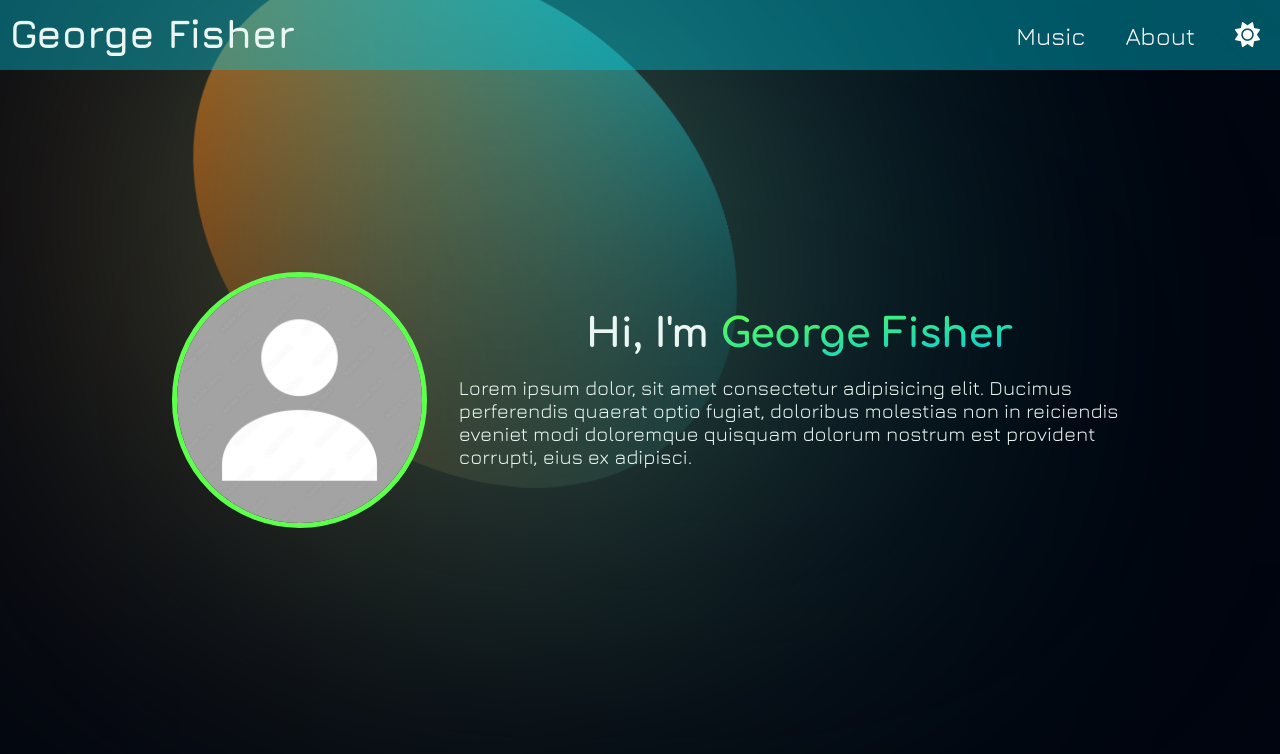
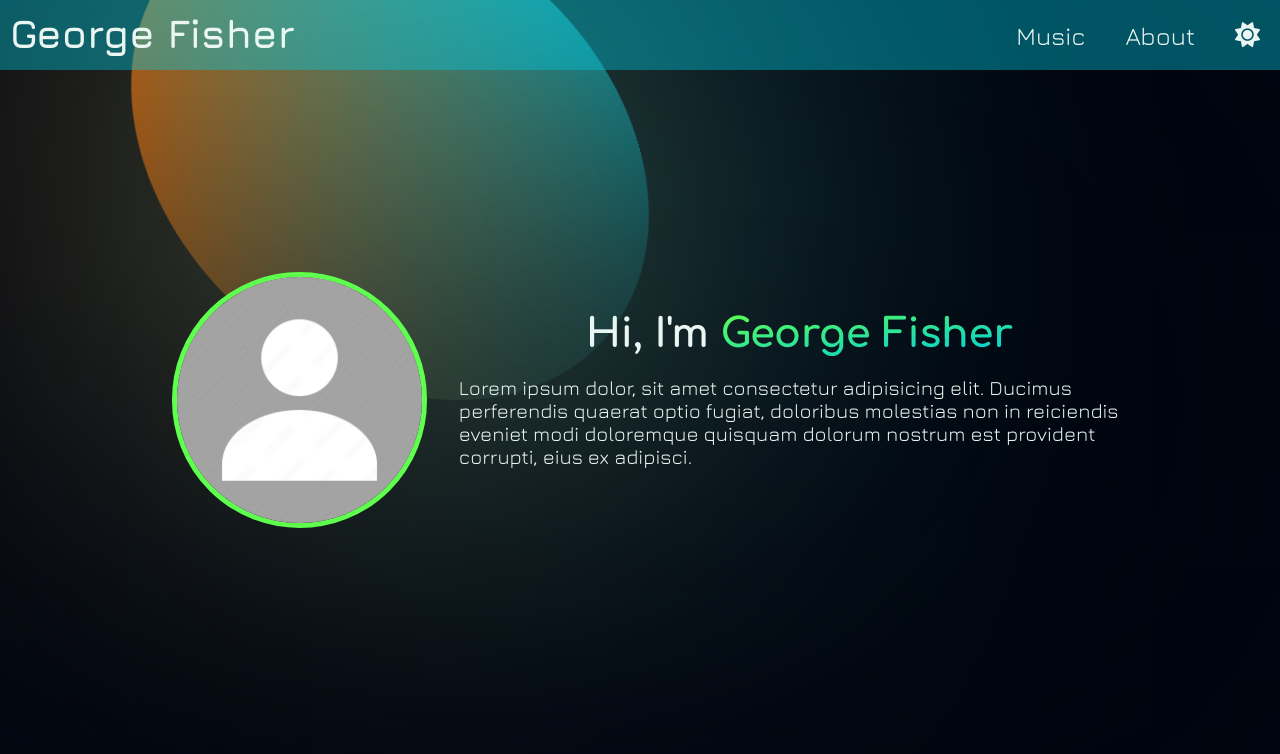
Before and after one commit to lucascapistrant/g-fisher-music-website, a Vue app: page / in a window 1280 px wide. Shown: the top 754 px of the page. Built offline with nearby package versions, Linux system fonts and the light colour scheme.

Commit message:
mouse effect is removed when in light mode

```diff
--- a/src/App.vue
+++ b/src/App.vue
@@ -1,8 +1,8 @@
 <template>
   <div class="container">
-    <div id="mouse-effect" v-if="isDisplay"></div>
+    <div id="mouse-effect" v-show="isDisplay"></div>
     <div id="blur"></div>
-    <NavBar/>
+    <NavBar @changeColorMode="removeBlur" />
     <Info/>
     <router-view></router-view>
   </div>
@@ -42,6 +42,9 @@ export default {
         left: `${clientX}px`,
         top: `${clientY}px`
       }, {duration: 4000, fill: "forwards"})
+    },
+    removeBlur() {
+      this.isDisplay = !this.isDisplay;
     }
   }
 }
@@ -49,8 +52,8 @@ export default {
 
 <style scoped>
 #mouse-effect {
-  height: 350px;
-  width: 350px;
+  height: 500px;
+  width: 500px;
   position: fixed;
   border-radius: 50%;
   background: linear-gradient(
--- a/src/assets/styles/global.css
+++ b/src/assets/styles/global.css
@@ -91,12 +91,12 @@ a {
 /* animations */
 @keyframes glob {
   0% {
-    transform: translate(-50%, -50%) rotate(0deg) scale(1) skew(0deg);
+    transform: translate(-50%, -50%) rotate(0deg) skew(0deg);
   }
   50% {
-    transform: translate(-50%, -50%) rotate(180deg) scale(1.5) skew(15deg);
+    transform: translate(-50%, -50%) rotate(180deg) skew(15deg);
   }
   100% {
-    transform: translate(-50%, -50%) rotate(360deg) scale(1) skew(0deg);
+    transform: translate(-50%, -50%) rotate(360deg) skew(0deg);
   }
 }
--- a/src/components/NavBar.vue
+++ b/src/components/NavBar.vue
@@ -16,6 +16,7 @@
 
 <script>
 export default {
+
     name: 'NavBar',
     methods: {
         openNav() {
@@ -46,6 +47,7 @@ export default {
           }
         },
         colorModes() {
+          this.$emit('changeColorMode')
           if (this.root.getAttribute('data-theme') === 'light') {
               this.root.setAttribute('data-theme', 'dark');
               this.lightmodes_Moon.style.display = 'none'
@@ -167,7 +169,7 @@ export default {
 .navBar__link {
   display: block;
   margin: 0 20px;
-  color: var(--color-text-neg);
+  color: var(--color-text);
   font-size: 2.5rem;
   text-decoration: none;
   cursor: pointer;
```
